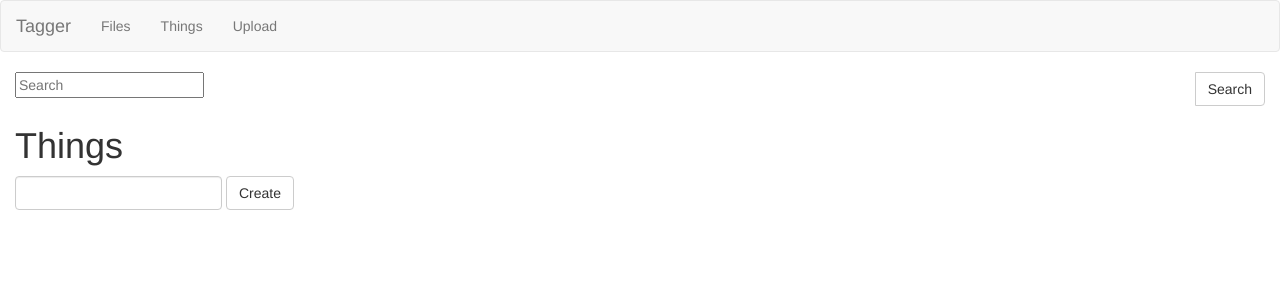
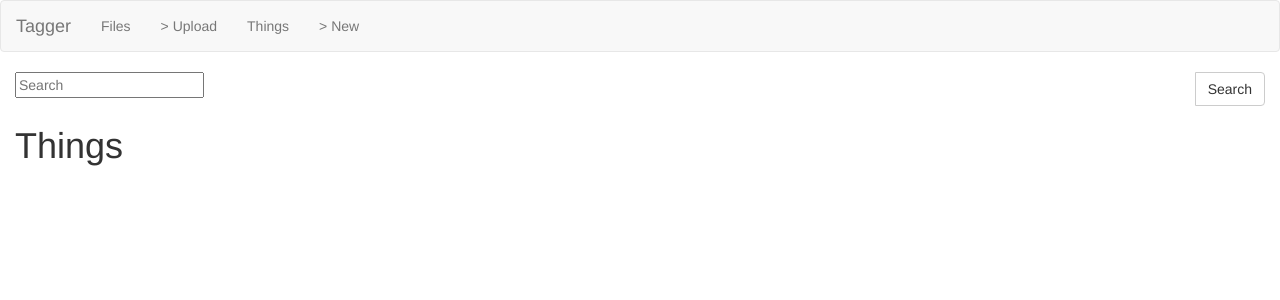
Before and after one commit to nickretallack/tagger, a Flask app: template templates/thing_list.html in a window 1280 px wide. Shown: the top 300 px of the page. Run offline with Flask 2, Linux system fonts and the light colour scheme; the template is opened without the code that fills it, so the values that code supplies are empty; some libraries are stand-ins or nearby versions.

Commit message:
can tag things when you create them now

```diff
--- a/templates/partial/top_nav.html
+++ b/templates/partial/top_nav.html
@@ -17,8 +17,9 @@
 		<div class="collapse navbar-collapse" id="bs-example-navbar-collapse-1">
 			<ul class="nav navbar-nav">
 				<li class="{{macros.active_blueprint_class('file')}}"><a href="{{url_for('file.list')}}">Files</a></li>
+				<li><a href="{{url_for('file.new')}}">&gt; Upload</a></li>
 				<li class="{{macros.active_blueprint_class('thing')}}"><a href="{{url_for('thing.list')}}">Things</a></li>
-				<li><a href="{{url_for('file.new')}}">Upload</a></li>
+				<li><a href="{{url_for('thing.new')}}">&gt; New</a></li>
 			</ul>
 		</div><!-- /.navbar-collapse -->
 	</div><!-- /.container-fluid -->
--- a/templates/thing.html
+++ b/templates/thing.html
@@ -20,7 +20,7 @@
 				class="tag-field"
 				value="{{thing.tag_names}}"
 				>
-				<p class="help-block">Describe this character.  These tags will apply to every appearance this character makes in an image.</p>
+				<p class="help-block">Describe this character or object.  These tags will apply to every appearance it makes in an image.</p>
 			</div>
 			<button class="btn btn-default">Tag</button>
 		</form>
--- a/templates/thing_list.html
+++ b/templates/thing_list.html
@@ -3,16 +3,6 @@
 % block content
 
 <h1>Things</h1>
-
-<form
-class="form-inline"
-action="{{url_for('thing.create')}}"
-method="POST">
-<div class="form-group">
-<input type="text" name="name" class="form-control">
-<button class="btn btn-default">Create</button>
-</div>
-</form>
 
 <ul class="things list-unstyled">
 % for thing in things
--- a/templates/upload.html
+++ b/templates/upload.html
@@ -2,6 +2,7 @@
 
 % block content
 
+<h1>New File</h1>
 <form
 	action="/file"
 	method="POST"
--- a/views/file.py
+++ b/views/file.py
@@ -98,6 +98,7 @@ def post_file():
 
 	try:
 		db.session.flush()
+		flash("Uploaded a file.")
 	except IntegrityError:
 		db.session.rollback()
 		flash("We already have that file.")
```
Also changed, not shown: templates/new_thing.html (added, +22 -0 lines), views/thing.py (+8 -0 lines).
